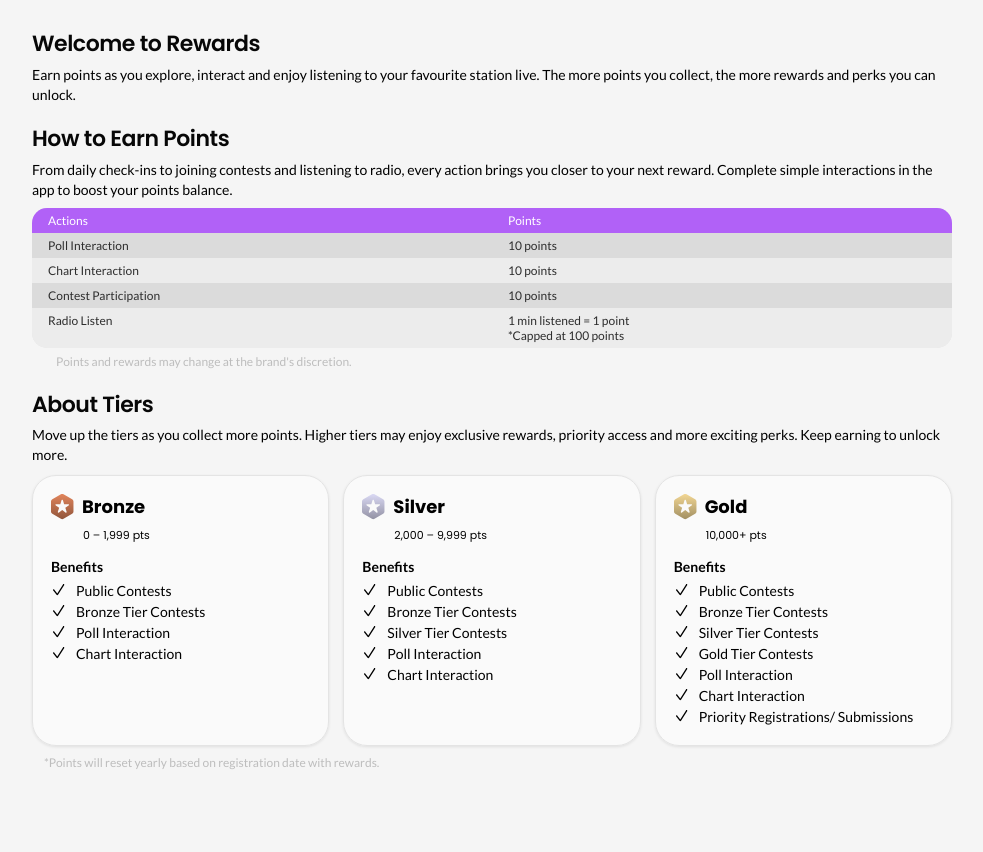
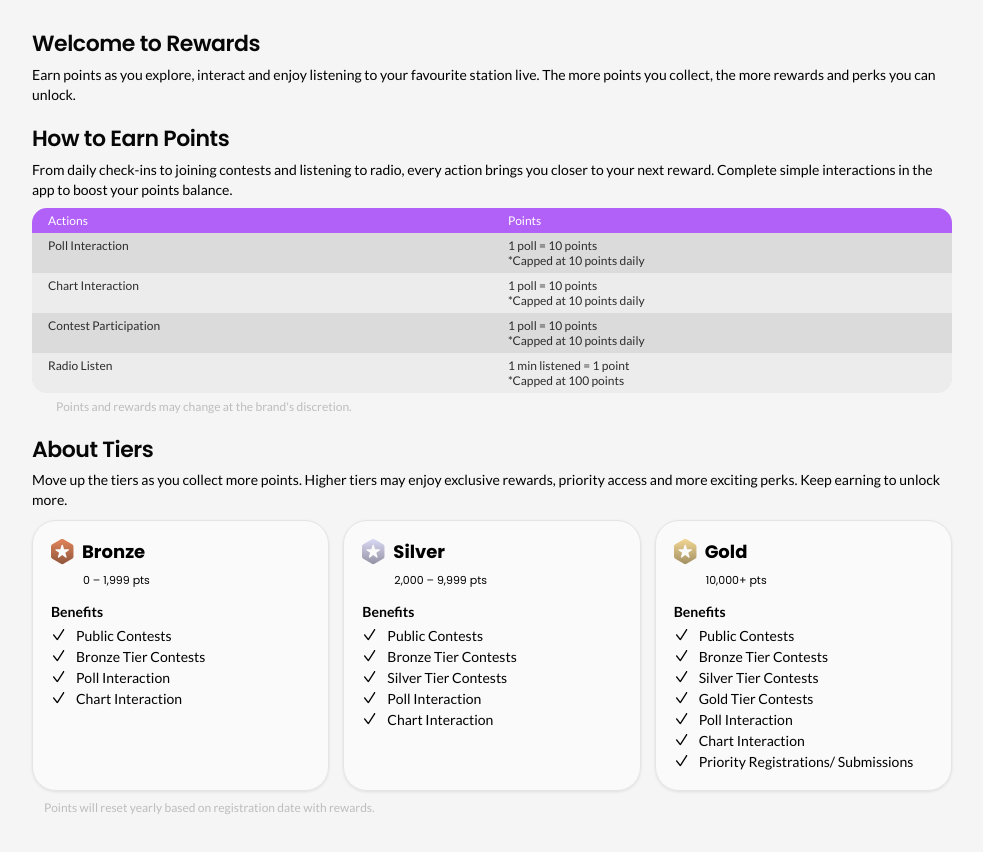
Before and after one commit to NyiNyiLin/astro_membership_reward.github.io, a plain HTML site: page index.html in a window 1280 px wide. Shown: the whole page, without its empty margins (148-1131 px from the left). Before the commit the page ends 811 px from the top, so only its background shows below. Drawn offline with Linux system fonts and the light colour scheme.

Commit message:
Update reward point limitation

```diff
--- a/index.html
+++ b/index.html
@@ -327,9 +327,9 @@
               <tr><th scope="col">Actions</th><th scope="col">Points</th></tr>
             </thead>
             <tbody>
-              <tr><td>Poll Interaction</td><td>10 points</td></tr>
-              <tr><td>Chart Interaction</td><td>10 points</td></tr>
-              <tr><td>Contest Participation</td><td>10 points</td></tr>
+              <tr><td>Poll Interaction</td><td>1 poll = 10 points<br>*Capped at 10 points daily</td></tr>
+              <tr><td>Chart Interaction</td><td>1 poll = 10 points<br>*Capped at 10 points daily</td></tr>
+              <tr><td>Contest Participation</td><td>1 poll = 10 points<br>*Capped at 10 points daily</td></tr>
               <tr><td>Radio Listen</td><td>1 min listened = 1 point<br>*Capped at 100 points</td></tr>
             </tbody>
           </table>
@@ -372,7 +372,7 @@
             <ul class="benefits"><li>Public Contests</li><li>Bronze Tier Contests</li><li>Silver Tier Contests</li><li>Gold Tier Contests</li><li>Poll Interaction</li><li>Chart Interaction</li><li>Priority Registrations/ Submissions</li></ul>
           </article>
         </div>
-        <p class="expiry-note">*Points will reset yearly based on registration date with rewards.</p>
+        <p class="expiry-note">Points will reset yearly based on registration date with rewards.</p>
       </section>
     </main>
   </body>
```
